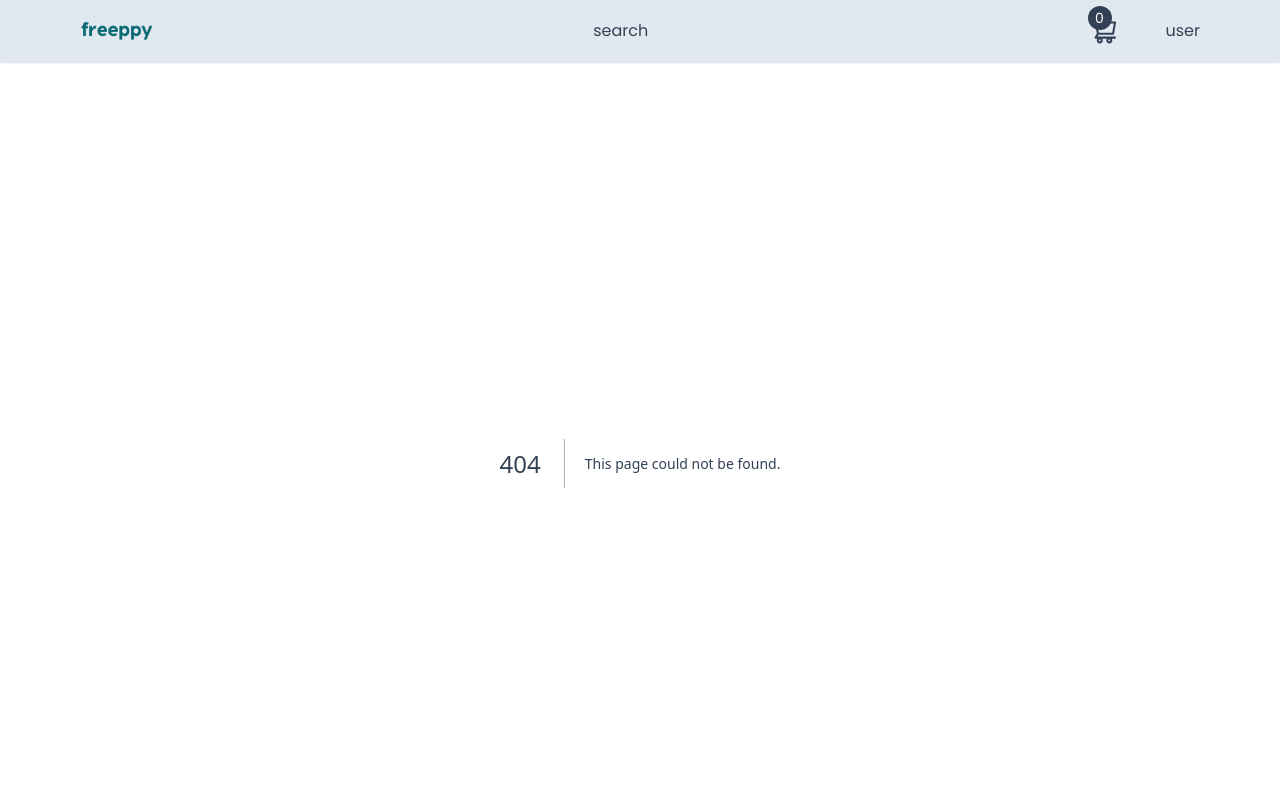
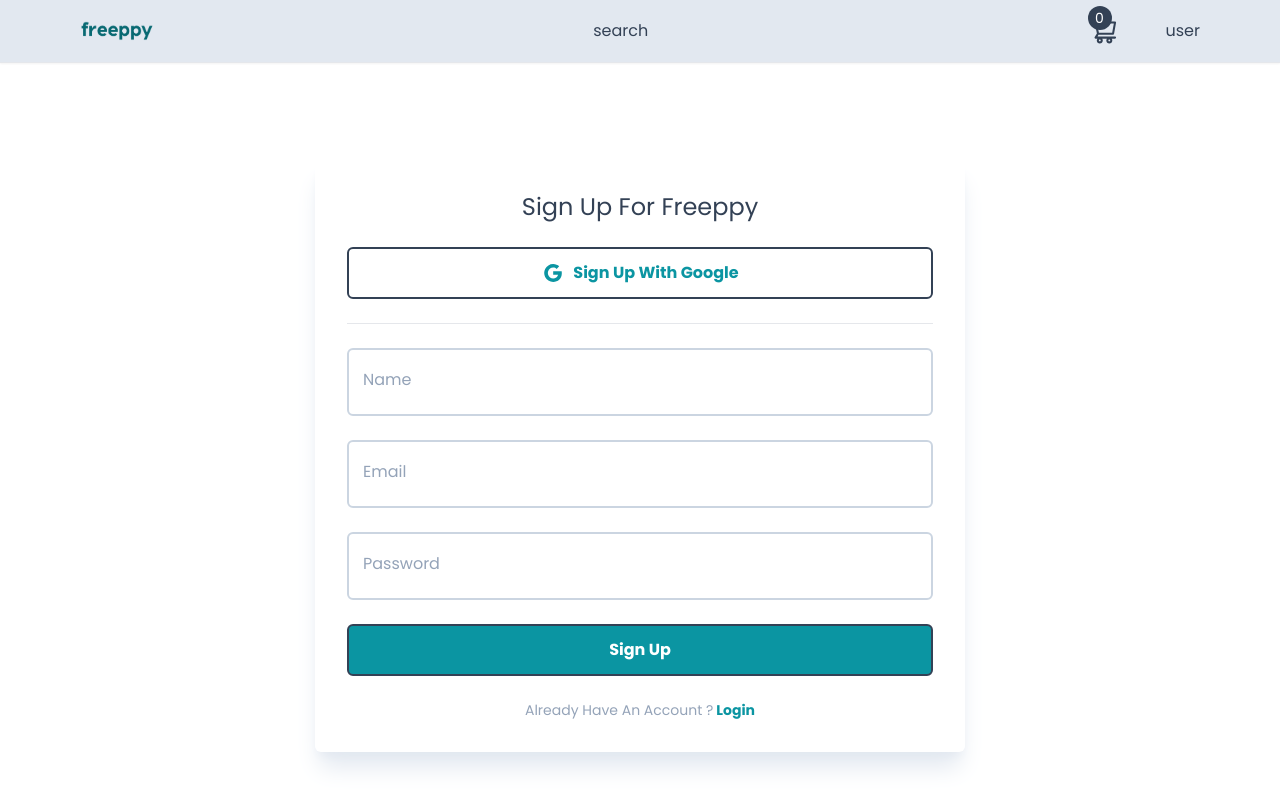
Before and after one commit to MohamedBoukthir/Freeppy, a Next.js app: page /register in a window 1280 px wide. Before the commit this address had no page. Shown: the top 800 px of the page. Built offline with nearby package versions, Linux system fonts and the light colour scheme.

Commit message:
Register Form

```diff
--- /dev/null
+++ b/app/register/RegisterForm.tsx
@@ -0,0 +1,82 @@
+"use client";
+
+import { useState } from "react";
+import Button from "@/components/Button";
+import Heading from "@/components/Heading";
+import Input from "@/components/input/Input";
+import { FieldValues, SubmitHandler, useForm } from "react-hook-form";
+import Link from "next/link";
+import { AiOutlineGoogle } from "react-icons/ai";
+
+const RegisterForm = () => {
+  const [isLoading, SetIsLoading] = useState(false);
+  const {
+    register,
+    handleSubmit,
+    formState: { errors },
+  } = useForm<FieldValues>({
+    defaultValues: {
+      name: "",
+      email: "",
+      password: "",
+    },
+  });
+
+  // OnSubmit Func
+  const onSubmit: SubmitHandler<FieldValues> = (data) => {
+    SetIsLoading(true);
+    console.log(data);
+  };
+
+  return (
+    <>
+      <Heading title="Sign Up For Freeppy" />
+      {/* SignUp with google button */}
+      <Button
+        outline
+        label="Sign Up With Google"
+        icon={AiOutlineGoogle}
+        onClick={() => {}}
+      />
+      <hr className="bg-slate-700 w-full h-px" />
+      <Input
+        id="name"
+        label="Name"
+        disabled={isLoading}
+        register={register}
+        errors={errors}
+        required
+      />
+      <Input
+        id="email"
+        label="Email"
+        disabled={isLoading}
+        register={register}
+        errors={errors}
+        required
+      />
+      <Input
+        id="password"
+        label="Password"
+        disabled={isLoading}
+        register={register}
+        errors={errors}
+        required
+        type="password"
+      />
+      <Button
+        label={isLoading ? "Loading" : "Sign Up"}
+        onClick={handleSubmit(onSubmit)}
+      />
+      <p className="text-sm text-slate-400">
+        Already Have An Account ?
+        <Link className="font-semibold text-secColor" href="/login">
+          {" "}
+          Login
+        </Link>
+      </p>
+    </>
+  );
+};
+
+export default RegisterForm;
--- /dev/null
+++ b/app/register/page.tsx
@@ -0,0 +1,15 @@
+import Container from "@/components/Container"
+import FormWrap from "@/components/FormWrap"
+import RegisterForm from "./RegisterForm"
+
+const page = () => {
+  return (
+    <Container>
+        <FormWrap>
+            <RegisterForm/>
+        </FormWrap>
+    </Container>
+  )
+}
+
+export default page
--- /dev/null
+++ b/components/FormWrap.tsx
@@ -0,0 +1,11 @@
+const FormWrap = ({ children }: { children: React.ReactNode }) => {
+  return (
+    <div className="min-h-fit w-full flex items-center justify-center pb-12 pt-24">
+      <div className="max-w-[650px] w-full flex flex-col gap-6 items-center shadow-xl shadow-slate-200 rounded-md p-4 md:p-8">
+        {children}
+      </div>
+    </div>
+  );
+};
+
+export default FormWrap;
--- a/components/input/Input.tsx
+++ b/components/input/Input.tsx
@@ -31,13 +31,15 @@
         placeholder=""
         type={type}
         className={`peer w-full p-4 pt-6 outline-none bg-white font-light border-2 rounded-md transition disabled:opacity-70 disabled:cursor-not-allowed
-            ${errors[id] ? "border-rose-400" : "border-r-slate-300"}
-            ${errors[id] ? "focus:border-rose-400" : "focus:border-r-slate-300"}
+            ${errors[id] ? "border-rose-400" : "border-slate-300"}
+            ${errors[id] ? "focus:border-rose-400" : "focus:border-slate-300"}
             `}
       />
       <label
         htmlFor={id}
-        className="absolute cursor-text text-md duration-150 transform -translate-y-3 top-5 z-10 origin-[0] left-4 peer-placeholder-shown:scale-100 peer-placeholder-shown:translate-y-0 peer-focus:scale-75 peer-focus:translate-y-4"
+        className={`absolute cursor-text text-md duration-150 transform -translate-y-3 top-5 z-10 origin-[0] left-4 peer-placeholder-shown:scale-100 peer-placeholder-shown:translate-y-0 peer-focus:scale-75 peer-focus:-translate-y-4
+        ${errors[id] ? "text-rose-500" : "text-slate-400"}
+        `}
       >
         {label}
       </label>
```
